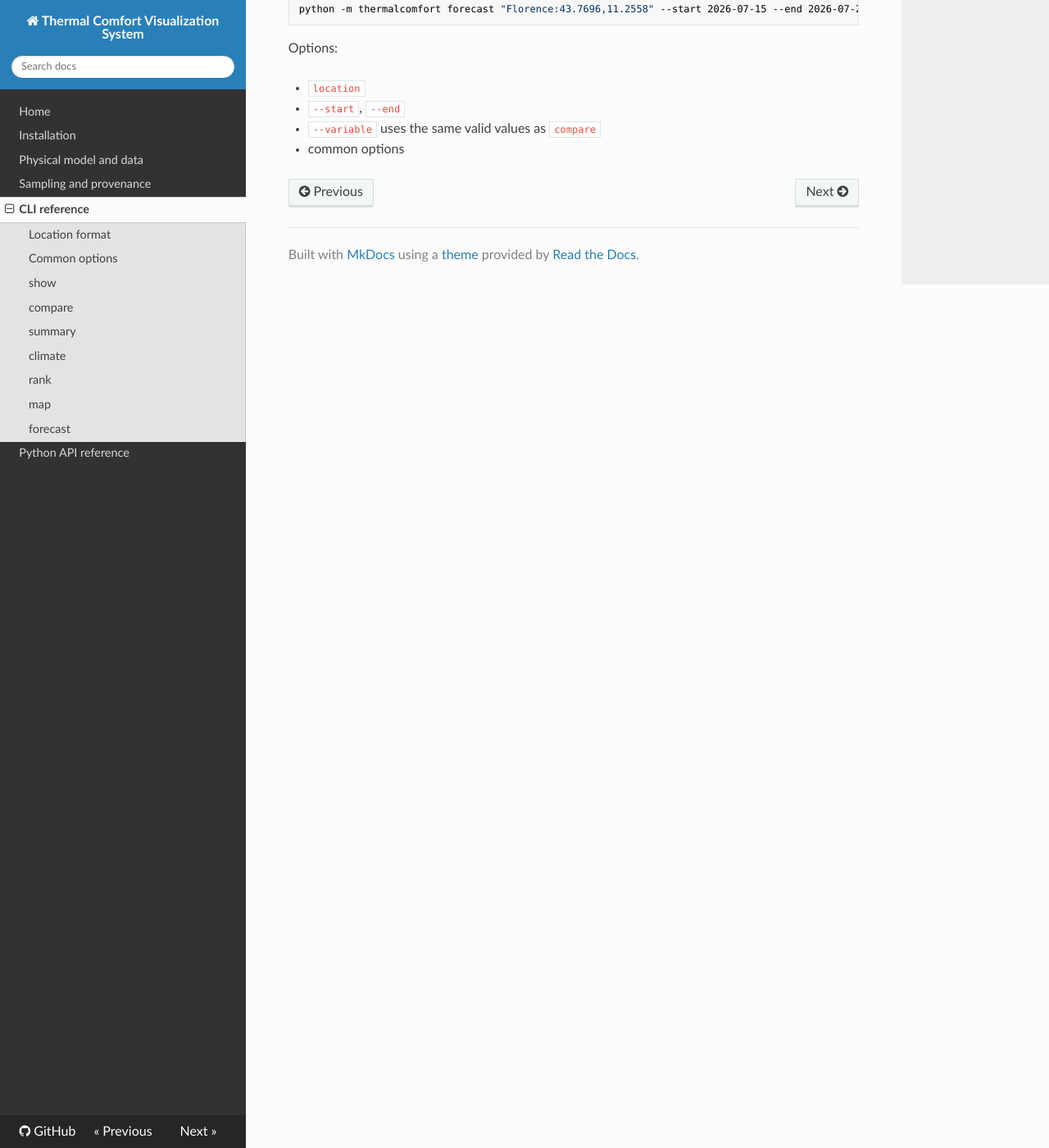
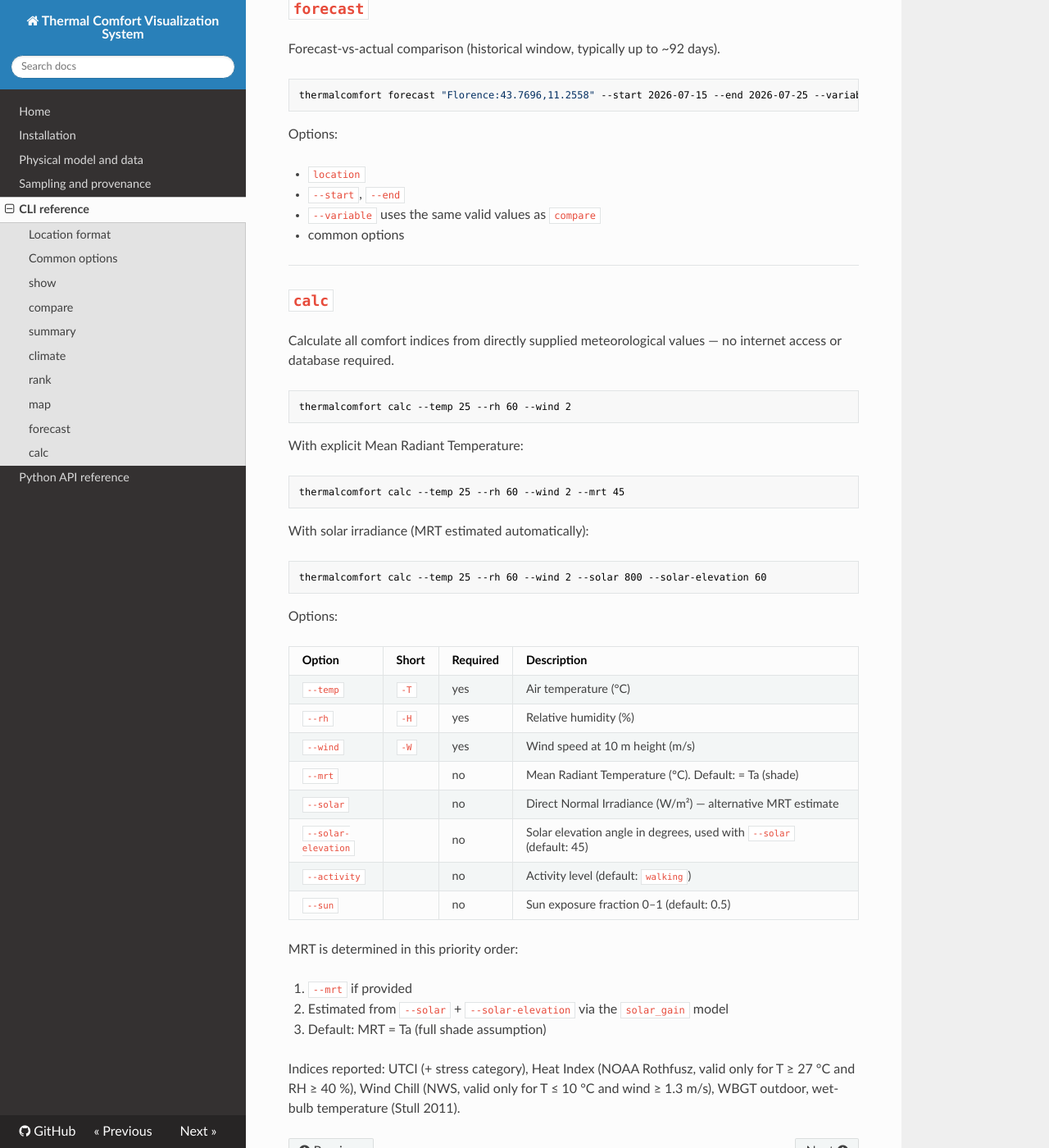
Before and after one commit to lbusoni/thermalcomfort, an MkDocs documentation site: the page built from docs/cli.md, in a window 1280 px wide and 1400 px high, scrolled down 3503 px. Shown: the whole window at 82% size. Built offline with MkDocs 1.6.1, drawn with Linux system fonts in a browser that asks for light colours; nearby versions of some CDN libraries; some of the changed text lies outside the part shown.

Commit message:
docs: add calc subcommand, use installed 'thermalcomfort' command in examples
- Replace all 'python -m thermalcomfort' examples with the installed
  'thermalcomfort' command (shorter, more user-friendly)
- Keep 'python -m' as a noted alternative in the CLI reference intro
- Document the new 'calc' subcommand with full option table, MRT
  priority order, and examples (basic, --mrt, --solar)
- Add 'thermalcomfort calc' example to README quick-start

Co-authored-by: Copilot <223556219+Copilot@users.noreply.github.com>

````diff
--- a/docs/cli.md
+++ b/docs/cli.md
@@ -1,6 +1,12 @@
 # CLI reference
 
-Entry point:
+After `pip install`, the `thermalcomfort` command is available directly:
+
+```bash
+thermalcomfort <subcommand> [options]
+```
+
+Alternatively, the package can be invoked as a module:
 
 ```bash
 python -m thermalcomfort <subcommand> [options]
@@ -26,7 +32,7 @@ python -m thermalcomfort <subcommand> [options]
 Single-location time-series analysis.
 
 ```bash
-python -m thermalcomfort show "Florence:43.7696,11.2558" --start 2024-07-01 --end 2024-07-03
+thermalcomfort show "Florence:43.7696,11.2558" --start 2024-07-01 --end 2024-07-03
 ```
 
 Options:
@@ -42,7 +48,7 @@ Options:
 Multi-location comparison.
 
 ```bash
-python -m thermalcomfort compare "Florence:43.7696,11.2558" "Livorno:43.5485,10.3106" --variable utci
+thermalcomfort compare "Florence:43.7696,11.2558" "Livorno:43.5485,10.3106" --variable utci
 ```
 
 Options:
@@ -74,7 +80,7 @@ Options:
 UTCI category distribution over a period.
 
 ```bash
-python -m thermalcomfort summary "Rome:41.9028,12.4964" --start 2024-07-01 --end 2024-07-31
+thermalcomfort summary "Rome:41.9028,12.4964" --start 2024-07-01 --end 2024-07-31
 ```
 
 Options:
@@ -90,13 +96,13 @@ Options:
 Multi-year climatological profile.
 
 ```bash
-python -m thermalcomfort climate "Florence:43.7696,11.2558" --start-year 2010 --end-year 2023
+thermalcomfort climate "Florence:43.7696,11.2558" --start-year 2010 --end-year 2023
 ```
 
 Hourly profile for a specific month:
 
 ```bash
-python -m thermalcomfort climate "Florence:43.7696,11.2558" --start-year 2010 --end-year 2023 --month 7
+thermalcomfort climate "Florence:43.7696,11.2558" --start-year 2010 --end-year 2023 --month 7
 ```
 
 Options:
@@ -113,7 +119,7 @@ Options:
 Rank locations by climatological comfort.
 
 ```bash
-python -m thermalcomfort rank "Florence:43.7696,11.2558" "London:51.5074,-0.1278" --month 4
+thermalcomfort rank "Florence:43.7696,11.2558" "London:51.5074,-0.1278" --month 4
 ```
 
 Options:
@@ -130,7 +136,7 @@ Options:
 Map comfort at a given timestamp.
 
 ```bash
-python -m thermalcomfort map "Florence:43.7696,11.2558" "Rome:41.9028,12.4964" --datetime "2024-07-14 12:00"
+thermalcomfort map "Florence:43.7696,11.2558" "Rome:41.9028,12.4964" --datetime "2024-07-14 12:00"
 ```
 
 Options:
@@ -155,7 +161,7 @@ Options:
 Forecast-vs-actual comparison (historical window, typically up to ~92 days).
 
 ```bash
-python -m thermalcomfort forecast "Florence:43.7696,11.2558" --start 2026-07-15 --end 2026-07-25 --variable utci
+thermalcomfort forecast "Florence:43.7696,11.2558" --start 2026-07-15 --end 2026-07-25 --variable utci
 ```
 
 Options:
@@ -164,3 +170,47 @@ Options:
 - `--start`, `--end`
 - `--variable` uses the same valid values as `compare`
 - common options
+
+---
+
+## `calc`
+
+Calculate all comfort indices from directly supplied meteorological values —
+no internet access or database required.
+
+```bash
+thermalcomfort calc --temp 25 --rh 60 --wind 2
+```
+
+With explicit Mean Radiant Temperature:
+
+```bash
+thermalcomfort calc --temp 25 --rh 60 --wind 2 --mrt 45
+```
+
+With solar irradiance (MRT estimated automatically):
+
+```bash
+thermalcomfort calc --temp 25 --rh 60 --wind 2 --solar 800 --solar-elevation 60
+```
+
+Options:
+
+| Option | Short | Required | Description |
+|---|---|---|---|
+| `--temp` | `-T` | yes | Air temperature (°C) |
+| `--rh` | `-H` | yes | Relative humidity (%) |
+| `--wind` | `-W` | yes | Wind speed at 10 m height (m/s) |
+| `--mrt` | | no | Mean Radiant Temperature (°C). Default: = Ta (shade) |
+| `--solar` | | no | Direct Normal Irradiance (W/m²) — alternative MRT estimate |
+| `--solar-elevation` | | no | Solar elevation angle in degrees, used with `--solar` (default: 45) |
+| `--activity` | | no | Activity level (default: `walking`) |
+| `--sun` | | no | Sun exposure fraction 0–1 (default: 0.5) |
+
+MRT is determined in this priority order:
+
+1. `--mrt` if provided
+2. Estimated from `--solar` + `--solar-elevation` via the `solar_gain` model
+3. Default: MRT = Ta (full shade assumption)
+
+Indices reported: UTCI (+ stress category), Heat Index (NOAA Rothfusz, valid only for T ≥ 27 °C and RH ≥ 40 %), Wind Chill (NWS, valid only for T ≤ 10 °C and wind ≥ 1.3 m/s), WBGT outdoor, wet-bulb temperature (Stull 2011).
````
Also changed, not shown: README.md (+2 -1 lines).
